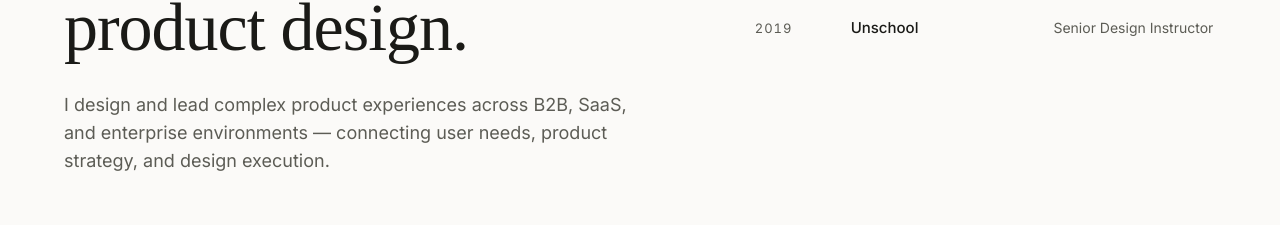
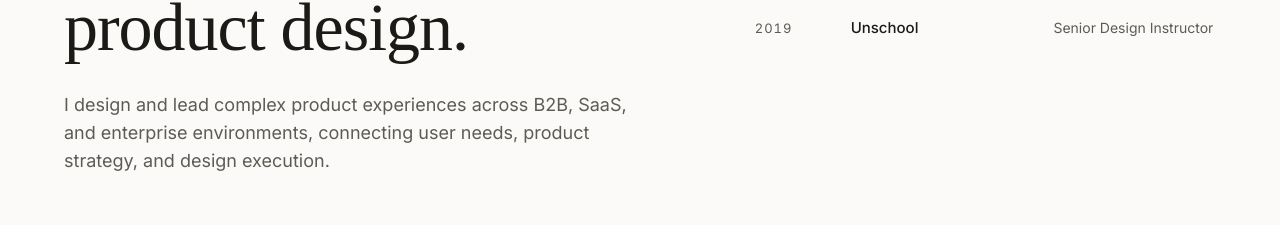
Before and after one commit to shanicaroy/Shan-UX-Portfolio, a Next.js app: page / in a window 1280 px wide. Shown: the part 305-530 px from the top of the page. Built offline with nearby package versions, Linux system fonts and the light colour scheme.

Commit message:
Remove the em dash from the hero support line

```diff
--- a/content/config.ts
+++ b/content/config.ts
@@ -28,7 +28,7 @@ export const siteConfig = {
   hero: {
     headline: "Hi, I'm Shanica, and I lead UX and product design.",
     support:
-      "I design and lead complex product experiences across B2B, SaaS, and enterprise environments — connecting user needs, product strategy, and design execution.",
+      "I design and lead complex product experiences across B2B, SaaS, and enterprise environments, connecting user needs, product strategy, and design execution.",
   },
 
   about: {
```
